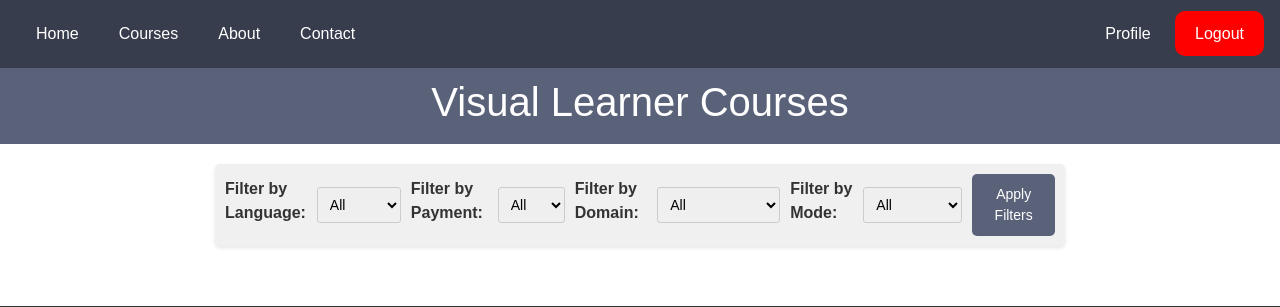
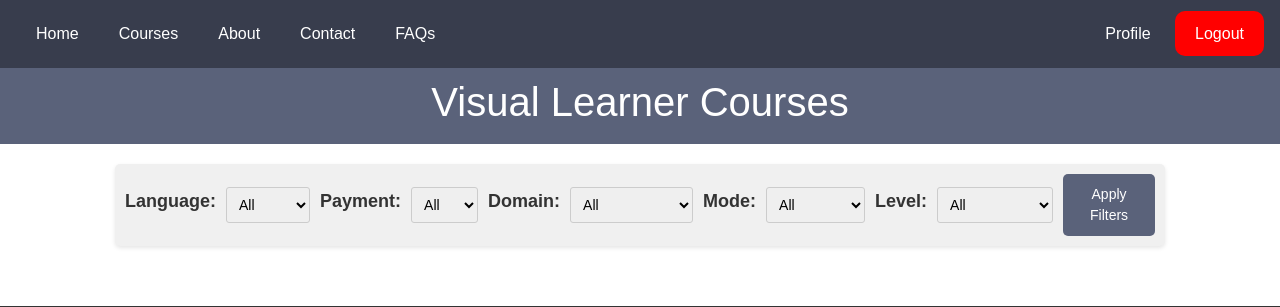
Before and after one commit to chaitany851P/Inner-Light-Advisor, a Flask app: page /courses in a window 1280 px wide. Shown: the top 307 px of the page. Run offline with Flask 3, Linux system fonts and the light colour scheme; a user stored in the database is signed in.

Commit message:
update url and add faqs,reacher-bot

```diff
--- a/app.py
+++ b/app.py
@@ -8,7 +8,7 @@ from sqlalchemy.ext.mutable import MutableList
 from sqlalchemy.dialects.sqlite import JSON
 
 # Initialize OpenAI API key
-openai.api_key = 'api_key'
+openai.api_key = 'sk-proj-ZmiMDvR0hy8qAULmD9J5T3BlbkFJTCdpG2tlo9MryTGRMl8L'
 
 app = Flask(__name__)
 app.config['SQLALCHEMY_DATABASE_URI'] = 'sqlite:///user.db'
@@ -271,6 +271,11 @@ def add_education():
 #     except Exception as e:
 #         return jsonify(error=str(e)), 500
 
+@app.route('/chatbot')
+def chatbot():
+
+    return render_template('chatbot.html')
+
 # @app.route('/chat', methods=['POST'])
 # def chat():
 #     data = request.get_json()
@@ -303,6 +308,10 @@ def contact():
         return redirect(url_for('contact'))
     return render_template('contect.html')
 
+@app.route('/FAQs')
+def FAQs():
+    return render_template('faqs.html')
+
 if __name__ == '__main__':
     with app.app_context():
         if not os.path.exists('user.db'):  # Check if the database file doesn't exist
--- a/static/css/style.css
+++ b/static/css/style.css
@@ -7,7 +7,7 @@
 body {
     margin: 0;
     font-family: Roboto, -apple-system, 'Helvetica Neue', 'Segoe UI', Arial, sans-serif;
-    background: #3b4465;
+    background: white;
 
 }
 body{
--- a/templates/about.html
+++ b/templates/about.html
@@ -13,7 +13,7 @@
             width: 50%;
             margin: 20px auto;
             padding: 20px;
-            background-color: #f0f0f0;
+            background-color: white;
             border-radius: 5px;
             box-shadow: 0 0 10px rgba(0, 0, 0, 0.1);
         }
--- a/templates/base.html
+++ b/templates/base.html
@@ -104,8 +104,12 @@
         <nav class="navbar">
             <a href="{{ url_for ('dashboard')}}">Home</a>
             <a href="{{ url_for ('courses')}}">Courses</a>
-            <a href="">About</a>
-            <a href="">Contact</a>
+            <a href="{{ url_for ('about')}}">About</a>
+            <a href="{{url_for('contact')}}">Contact</a>
+            {% if current_user.role == 'teacher' %}
+            <a href="{{ url_for ('chatbot')}}">Research with AI</a>
+            {% endif %}
+            <a href="{{ url_for('FAQs')}}">FAQs</a>
             <nav class="navbar2">
                 <a href="{{ url_for ('profile')}}">Profile</a>
                 <a href="{{ url_for ('logout')}}" style="background-color: red; border-radius: 10px;">Logout</a>
--- a/templates/contect.html
+++ b/templates/contect.html
@@ -11,7 +11,7 @@
     <style>
         body {
             font-family: Arial, sans-serif;
-            background-color: #f4f4f9;
+            background-color: white;
             margin: 0;
             padding: 0;
         }
--- a/templates/courses.html
+++ b/templates/courses.html
@@ -76,12 +76,13 @@
             display: flex;
             justify-content: center;
             align-items: center;
-            max-width: 850px;
+            max-width: 1050px;
             box-shadow: 0 2px 4px rgba(0,0,0,0.1);
         }
         .filters label {
             margin-right: 10px;
             font-weight: bold;
+            font-size:large;
         }
         .filters select {
             padding: 8px;
@@ -121,29 +122,37 @@
     </div>
 
     <div class="filters">
-        <label for="language-filter">Filter by Language:</label>
+        <label for="language-filter">Language:</label>
         <select id="language-filter">
             <option value="all">All</option>
             <option value="english">English</option>
             <option value="hindi">Hindi</option>
         </select>
-        <label for="payment-filter">Filter by Payment:</label>
+        <label for="payment-filter">Payment:</label>
         <select id="payment-filter">
             <option value="all">All</option>
             <option value="free">Free</option>
             <option value="paid">Paid</option>
         </select>
-        <label for="domain-filter">Filter by Domain:</label>
+        <label for="domain-filter">Domain:</label>
         <select id="domain-filter">
             <option value="all">All</option>
             <option value="programming">Programming</option>
             <option value="design">Design</option>
         </select>
-        <label for="mode-filter">Filter by Mode:</label>
+        <label for="mode-filter">Mode:</label>
         <select id="mode-filter">
             <option value="all">All</option>
             <option value="recorded">Recorded</option>
             <option value="live">Live</option>
+        </select>
+        <label for="mode-filter">Level:</label>
+        <select id="mode-filter">
+            <option value="all">All</option>
+            <option value="Beginner">Beginner</option>
+            <option value="Intermediate">Intermediate</option>
+            <option value="Advanced">Advanced</option>
+
         </select>
         <button id="apply-filter" class="filter-button">Apply Filters</button>
     </div>
--- a/templates/login.html
+++ b/templates/login.html
@@ -9,6 +9,9 @@
     <link rel="stylesheet" href="{{ url_for('static', filename='css/style.css') }}">
     <script src="https://cdn.jsdelivr.net/npm/sweetalert2@11"></script> <!-- SweetAlert2 for nicer alerts -->
     <style>
+        body{
+            background-color: #383d4d;
+        }
 
     </style>
 </head>
--- a/templates/profile.html
+++ b/templates/profile.html
@@ -10,7 +10,7 @@
     <style>
         body {
             font-family: Arial, sans-serif;
-            background-color: #444c5e;
+            background-color:white;
             margin: 0;
             padding: 0;
         }
```
Also changed, not shown: templates/student/coures_info.html (+7 -5 lines), instance/user.db.
